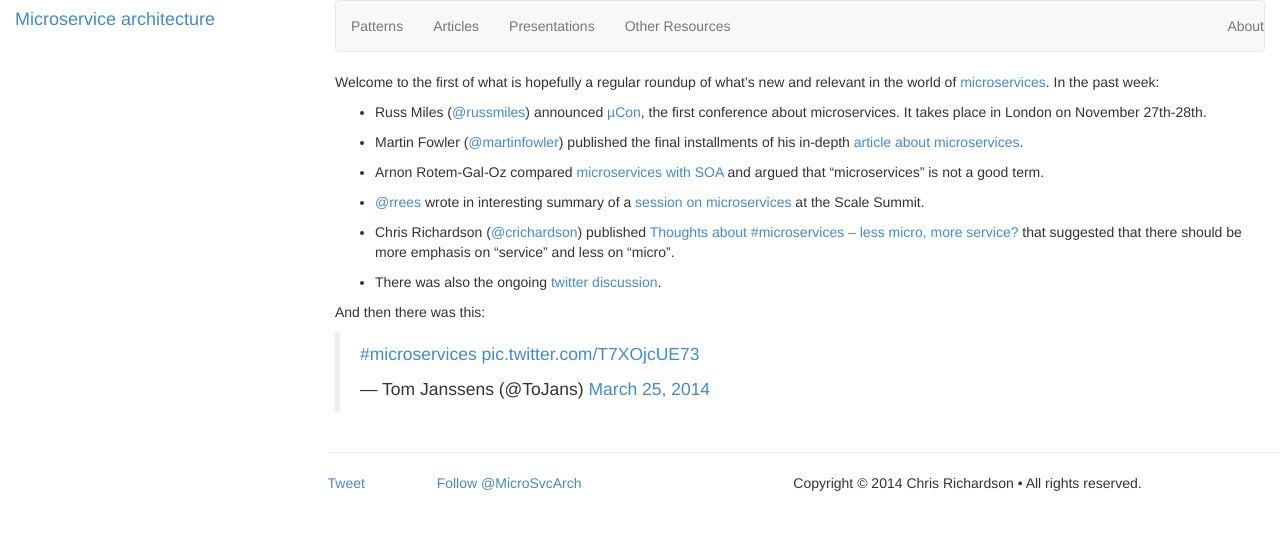
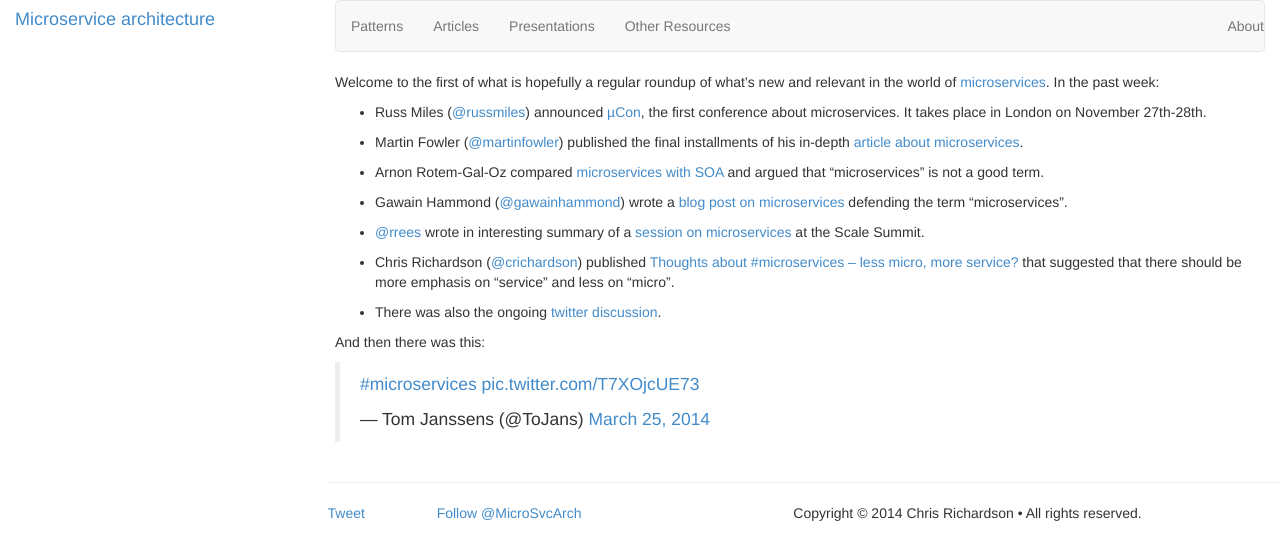
Before and after one commit to joobn72/microservices, a Jekyll site: the page built from _posts/2014-03-13-whats-new.md, in a window 1280 px wide. Shown: the top 560 px of the page. Built offline with Jekyll 4.4.1, drawn with Linux system fonts in a browser that asks for light colours; Markdown is read by kramdown in place of the engine named in the settings; comment, search, counter and statistics services are not loaded.

Commit message:
More what's new

```diff
--- a/_posts/2014-03-13-whats-new.md
+++ b/_posts/2014-03-13-whats-new.md
@@ -14,6 +14,8 @@ It takes place in London on November 27th-28th.
 
 * Arnon Rotem-Gal-Oz compared [microservices with SOA](http://arnon.me/2014/03/services-microservices-nanoservices) and argued that "microservices" is not a good term.
 
+* Gawain Hammond ([@gawainhammond](https://twitter.com/gawainhammond)) wrote a [blog post on microservices](http://gawainhammond.blogspot.co.uk/2014/03/microservices-and-soa.html) defending the term "microservices".
+
 * [@rrees](https://twitter.com/rrees) wrote in interesting summary of a [session on microservices](http://rrees.me/2014/03/24/the-state-of-microservices/) at the Scale Summit.
 
 * Chris Richardson ([@crichardson](https://twitter.com/crichardson)) published [Thoughts about #microservices – less micro, more service?](Thoughts about #microservices – less micro, more service?)
```
